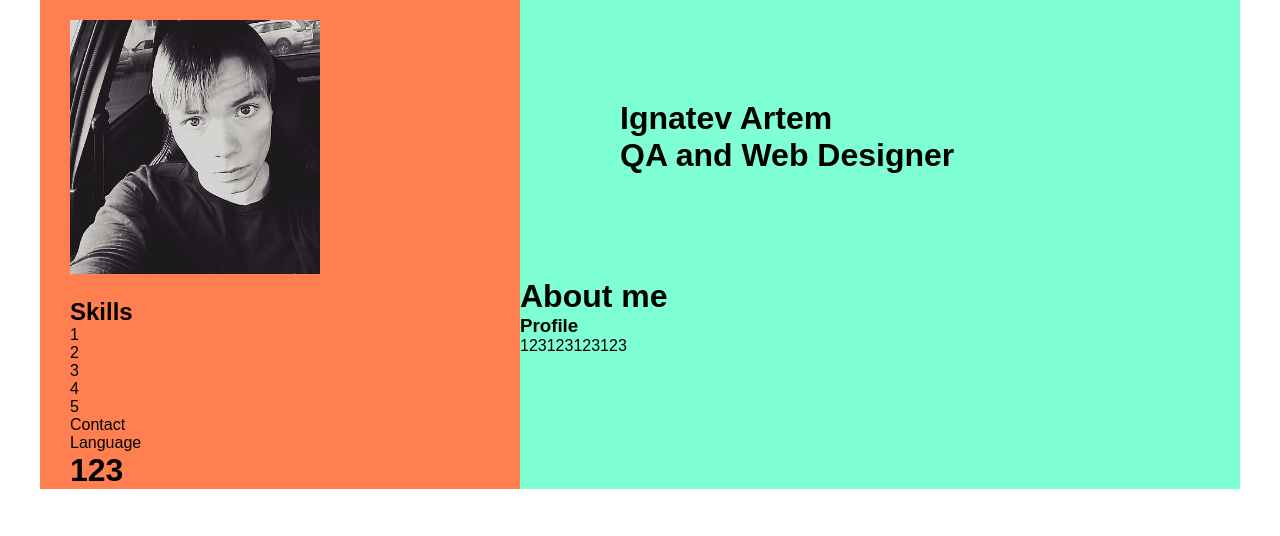
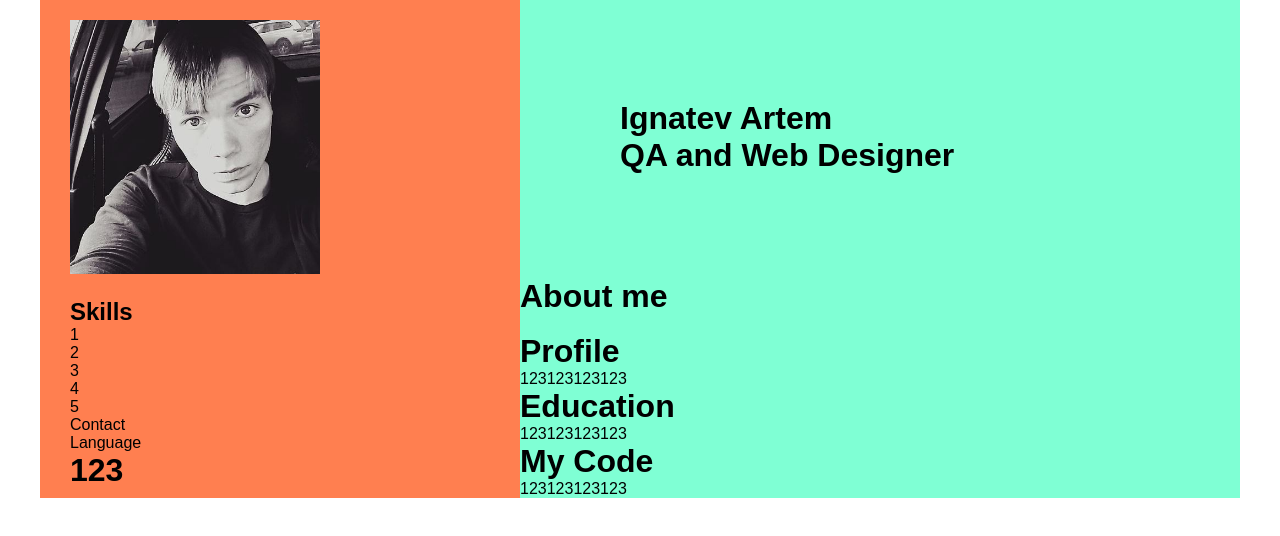
Before and after one commit to ArtemIgnatiev908976/rsschool-cv, a plain HTML site: page index.html in a window 1280 px wide. Drawn offline with Linux system fonts and the light colour scheme.

Commit message:
init: block profile

```diff
--- a/index.html
+++ b/index.html
@@ -57,8 +57,20 @@
 
         <div class="right">
             <h1>About me</h1>
+            <br>
             <div>
-                <h3>Profile</h3>
+                <h1>Profile</h1>
+                <p>123123123123</p>
+            </div>
+
+            <div>
+                <h1>Education</h1>
+                <p>123123123123</p>
+            </div>
+
+
+            <div>
+                <h1>My Code</h1>
                 <p>123123123123</p>
             </div>
         </div>
```
